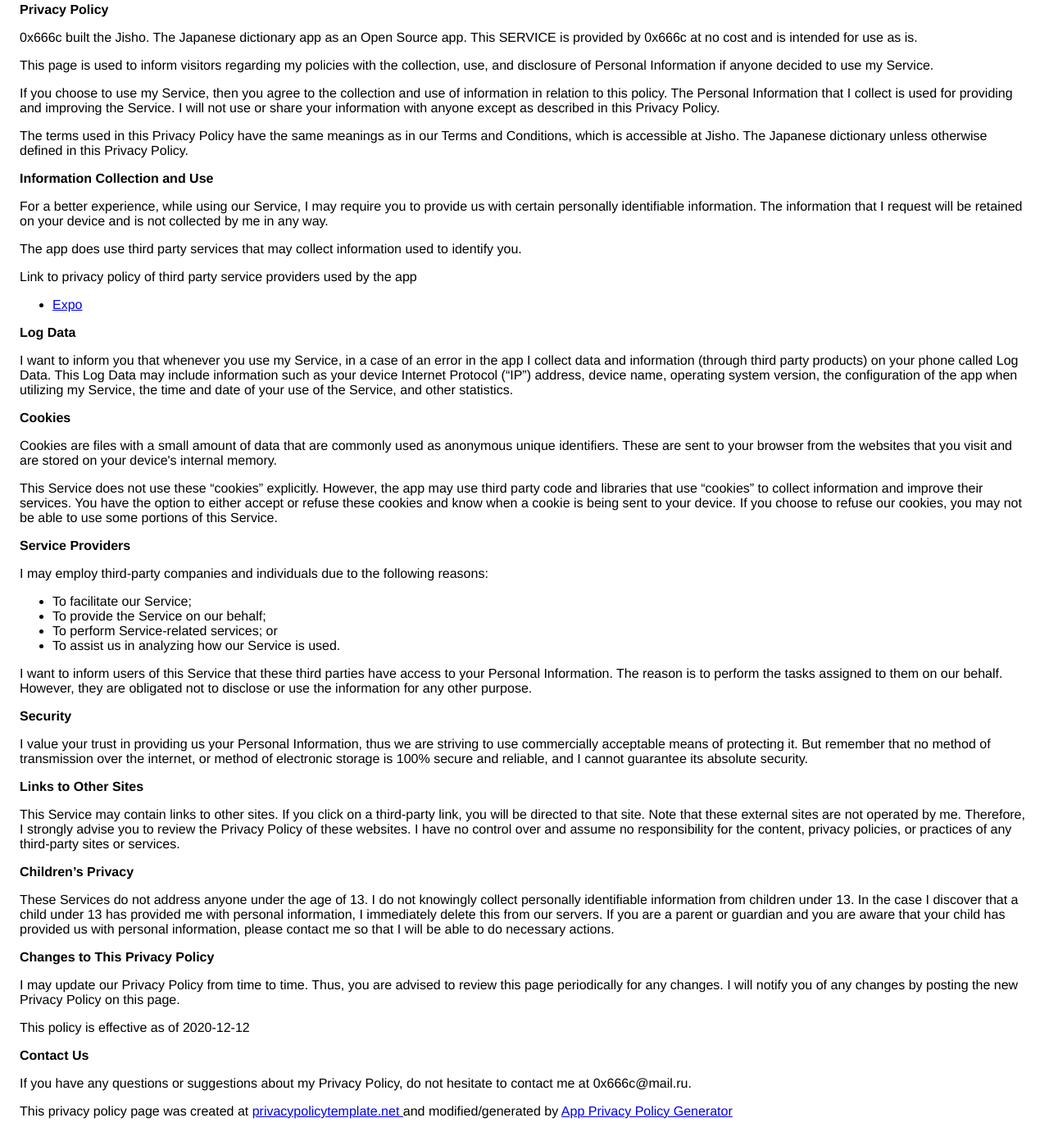
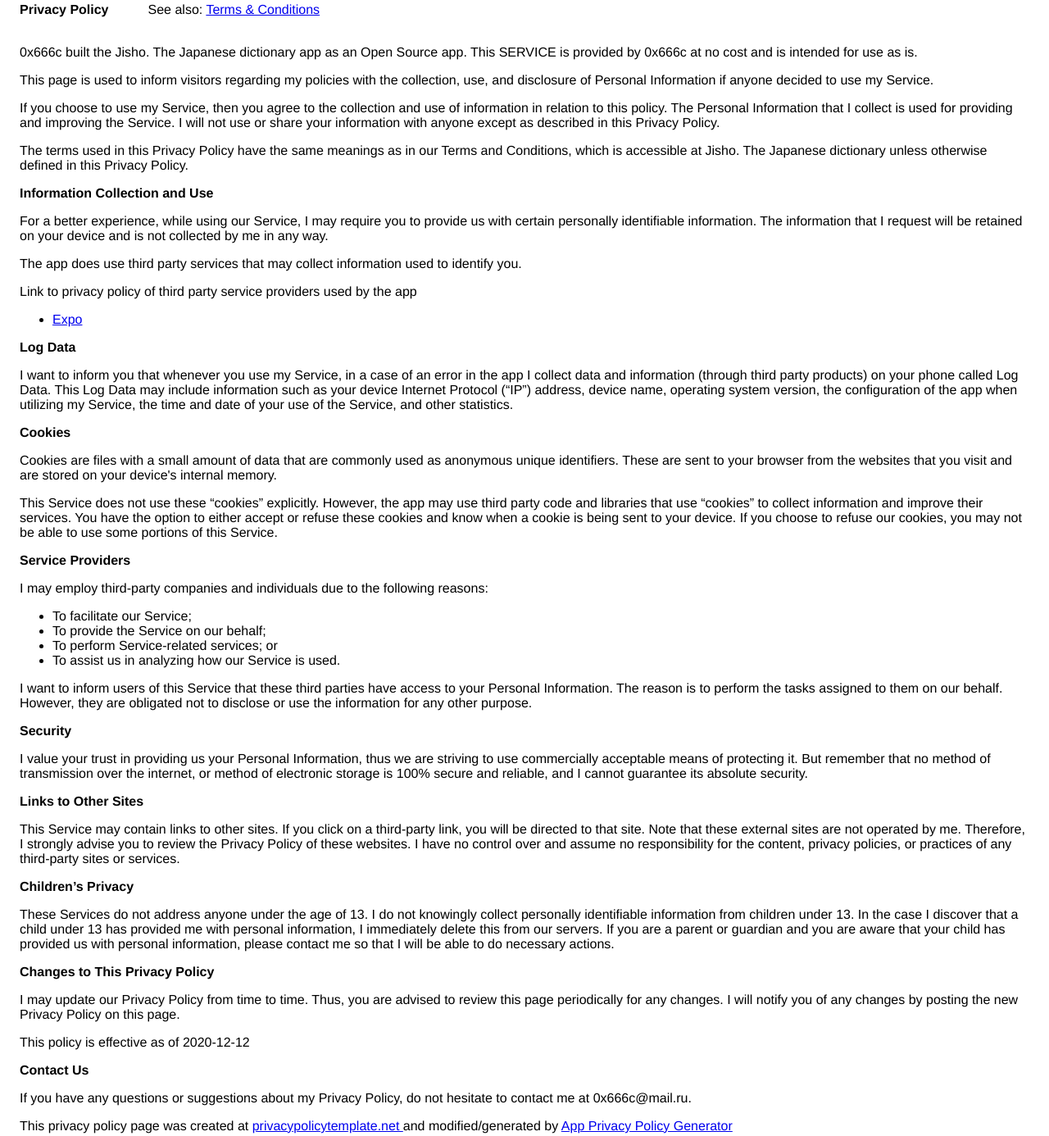
Before and after one commit to 0x666c/mobile-dictionary, a website: page docs/privacy.html in a window 1280 px wide. Shown: the part 21-1407 px from the top of the page at 82% size. Drawn offline with Linux system fonts and the light colour scheme.

Commit message:
Privacy/toc formatting, links to each other

```diff
--- a/docs/privacy.html
+++ b/docs/privacy.html
@@ -1,109 +1,101 @@
 <!DOCTYPE html>
 <html>
 	<head>
-      <meta charset='utf-8'>
-      <meta name='viewport' content='width=device-width'>
+		<meta charset="utf-8" />
+		<meta name="viewport" content="width=device-width" />
 		<title>Privacy Policy</title>
-      <style> body { font-family: 'Helvetica Neue', Helvetica, Arial, sans-serif; padding:1em; } </style>
+		<style>
+			body {
+				font-family: "Helvetica Neue", Helvetica, Arial, sans-serif;
+				padding: 1em;
+			}
+		</style>
 	</head>
 	<body>
-    <strong>Privacy Policy</strong> <p>
-                  0x666c built the Jisho. The Japanese dictionary app as
-                  an Open Source app. This SERVICE is provided by
-                  0x666c at no cost and is intended for use as
-                  is.
-                </p> <p>
-                  This page is used to inform visitors regarding my
-                  policies with the collection, use, and disclosure of Personal
-                  Information if anyone decided to use my Service.
-                </p> <p>
-                  If you choose to use my Service, then you agree to
-                  the collection and use of information in relation to this
-                  policy. The Personal Information that I collect is
-                  used for providing and improving the Service. I will not use or share your information with
-                  anyone except as described in this Privacy Policy.
-                </p> <p>
-                  The terms used in this Privacy Policy have the same meanings
-                  as in our Terms and Conditions, which is accessible at
-                  Jisho. The Japanese dictionary unless otherwise defined in this Privacy Policy.
-                </p> <p><strong>Information Collection and Use</strong></p> <p>
-                  For a better experience, while using our Service, I
-                  may require you to provide us with certain personally
-                  identifiable information. The information that
-                  I request will be retained on your device and is not collected by me in any way.
-                </p> <div><p>
-                    The app does use third party services that may collect
-                    information used to identify you.
-                  </p> <p>
-                    Link to privacy policy of third party service providers used
-                    by the app
-                  </p> <ul><!----><!----><!----><!----><!----><!----><!----><!----><!----><!----><!----><!----><!----><!----><!----><li><a href="https://expo.io/privacy" target="_blank" rel="noopener noreferrer">Expo</a></li><!----><!----><!----><!----><!----><!----><!----><!----><!----></ul></div> <p><strong>Log Data</strong></p> <p>
-                  I want to inform you that whenever you
-                  use my Service, in a case of an error in the app
-                  I collect data and information (through third party
-                  products) on your phone called Log Data. This Log Data may
-                  include information such as your device Internet Protocol
-                  (“IP”) address, device name, operating system version, the
-                  configuration of the app when utilizing my Service,
-                  the time and date of your use of the Service, and other
-                  statistics.
-                </p> <p><strong>Cookies</strong></p> <p>
-                  Cookies are files with a small amount of data that are
-                  commonly used as anonymous unique identifiers. These are sent
-                  to your browser from the websites that you visit and are
-                  stored on your device's internal memory.
-                </p> <p>
-                  This Service does not use these “cookies” explicitly. However,
-                  the app may use third party code and libraries that use
-                  “cookies” to collect information and improve their services.
-                  You have the option to either accept or refuse these cookies
-                  and know when a cookie is being sent to your device. If you
-                  choose to refuse our cookies, you may not be able to use some
-                  portions of this Service.
-                </p> <p><strong>Service Providers</strong></p> <p>
-                  I may employ third-party companies and
-                  individuals due to the following reasons:
-                </p> <ul><li>To facilitate our Service;</li> <li>To provide the Service on our behalf;</li> <li>To perform Service-related services; or</li> <li>To assist us in analyzing how our Service is used.</li></ul> <p>
-                  I want to inform users of this Service
-                  that these third parties have access to your Personal
-                  Information. The reason is to perform the tasks assigned to
-                  them on our behalf. However, they are obligated not to
-                  disclose or use the information for any other purpose.
-                </p> <p><strong>Security</strong></p> <p>
-                  I value your trust in providing us your
-                  Personal Information, thus we are striving to use commercially
-                  acceptable means of protecting it. But remember that no method
-                  of transmission over the internet, or method of electronic
-                  storage is 100% secure and reliable, and I cannot
-                  guarantee its absolute security.
-                </p> <p><strong>Links to Other Sites</strong></p> <p>
-                  This Service may contain links to other sites. If you click on
-                  a third-party link, you will be directed to that site. Note
-                  that these external sites are not operated by me.
-                  Therefore, I strongly advise you to review the
-                  Privacy Policy of these websites. I have
-                  no control over and assume no responsibility for the content,
-                  privacy policies, or practices of any third-party sites or
-                  services.
-                </p> <p><strong>Children’s Privacy</strong></p> <p>
-                  These Services do not address anyone under the age of 13.
-                  I do not knowingly collect personally
-                  identifiable information from children under 13. In the case
-                  I discover that a child under 13 has provided
-                  me with personal information, I immediately
-                  delete this from our servers. If you are a parent or guardian
-                  and you are aware that your child has provided us with
-                  personal information, please contact me so that
-                  I will be able to do necessary actions.
-                </p> <p><strong>Changes to This Privacy Policy</strong></p> <p>
-                  I may update our Privacy Policy from
-                  time to time. Thus, you are advised to review this page
-                  periodically for any changes. I will
-                  notify you of any changes by posting the new Privacy Policy on
-                  this page.
-                </p> <p>This policy is effective as of 2020-12-12</p> <p><strong>Contact Us</strong></p> <p>
-                  If you have any questions or suggestions about my
-                  Privacy Policy, do not hesitate to contact me at 0x666c@mail.ru.
-                </p> <p>This privacy policy page was created at <a href="https://privacypolicytemplate.net" target="_blank" rel="noopener noreferrer">privacypolicytemplate.net </a>and modified/generated by <a href="https://app-privacy-policy-generator.nisrulz.com/" target="_blank" rel="noopener noreferrer">App Privacy Policy Generator</a></p>
+		<div>
+			<strong>Privacy Policy</strong><span style="margin-left: 3em">See also: <a href="TaC">Terms &amp; Conditions</a></span>
+		</div>
+		<br />
+		<p>0x666c built the Jisho. The Japanese dictionary app as an Open Source app. This SERVICE is provided by 0x666c at no cost and is intended for use as is.</p>
+		<p>This page is used to inform visitors regarding my policies with the collection, use, and disclosure of Personal Information if anyone decided to use my Service.</p>
+		<p>
+			If you choose to use my Service, then you agree to the collection and use of information in relation to this policy. The Personal Information that I collect is used for
+			providing and improving the Service. I will not use or share your information with anyone except as described in this Privacy Policy.
+		</p>
+		<p>
+			The terms used in this Privacy Policy have the same meanings as in our Terms and Conditions, which is accessible at Jisho. The Japanese dictionary unless otherwise
+			defined in this Privacy Policy.
+		</p>
+		<p><strong>Information Collection and Use</strong></p>
+		<p>
+			For a better experience, while using our Service, I may require you to provide us with certain personally identifiable information. The information that I request will
+			be retained on your device and is not collected by me in any way.
+		</p>
+		<div>
+			<p>The app does use third party services that may collect information used to identify you.</p>
+			<p>Link to privacy policy of third party service providers used by the app</p>
+			<ul>
+				<!----><!----><!----><!----><!----><!----><!----><!----><!----><!----><!----><!----><!----><!----><!---->
+				<li><a href="https://expo.io/privacy" target="_blank" rel="noopener noreferrer">Expo</a></li>
+				<!----><!----><!----><!----><!----><!----><!----><!----><!---->
+			</ul>
+		</div>
+		<p><strong>Log Data</strong></p>
+		<p>
+			I want to inform you that whenever you use my Service, in a case of an error in the app I collect data and information (through third party products) on your phone
+			called Log Data. This Log Data may include information such as your device Internet Protocol (“IP”) address, device name, operating system version, the configuration of
+			the app when utilizing my Service, the time and date of your use of the Service, and other statistics.
+		</p>
+		<p><strong>Cookies</strong></p>
+		<p>
+			Cookies are files with a small amount of data that are commonly used as anonymous unique identifiers. These are sent to your browser from the websites that you visit
+			and are stored on your device's internal memory.
+		</p>
+		<p>
+			This Service does not use these “cookies” explicitly. However, the app may use third party code and libraries that use “cookies” to collect information and improve
+			their services. You have the option to either accept or refuse these cookies and know when a cookie is being sent to your device. If you choose to refuse our cookies,
+			you may not be able to use some portions of this Service.
+		</p>
+		<p><strong>Service Providers</strong></p>
+		<p>I may employ third-party companies and individuals due to the following reasons:</p>
+		<ul>
+			<li>To facilitate our Service;</li>
+			<li>To provide the Service on our behalf;</li>
+			<li>To perform Service-related services; or</li>
+			<li>To assist us in analyzing how our Service is used.</li>
+		</ul>
+		<p>
+			I want to inform users of this Service that these third parties have access to your Personal Information. The reason is to perform the tasks assigned to them on our
+			behalf. However, they are obligated not to disclose or use the information for any other purpose.
+		</p>
+		<p><strong>Security</strong></p>
+		<p>
+			I value your trust in providing us your Personal Information, thus we are striving to use commercially acceptable means of protecting it. But remember that no method of
+			transmission over the internet, or method of electronic storage is 100% secure and reliable, and I cannot guarantee its absolute security.
+		</p>
+		<p><strong>Links to Other Sites</strong></p>
+		<p>
+			This Service may contain links to other sites. If you click on a third-party link, you will be directed to that site. Note that these external sites are not operated by
+			me. Therefore, I strongly advise you to review the Privacy Policy of these websites. I have no control over and assume no responsibility for the content, privacy
+			policies, or practices of any third-party sites or services.
+		</p>
+		<p><strong>Children’s Privacy</strong></p>
+		<p>
+			These Services do not address anyone under the age of 13. I do not knowingly collect personally identifiable information from children under 13. In the case I discover
+			that a child under 13 has provided me with personal information, I immediately delete this from our servers. If you are a parent or guardian and you are aware that your
+			child has provided us with personal information, please contact me so that I will be able to do necessary actions.
+		</p>
+		<p><strong>Changes to This Privacy Policy</strong></p>
+		<p>
+			I may update our Privacy Policy from time to time. Thus, you are advised to review this page periodically for any changes. I will notify you of any changes by posting
+			the new Privacy Policy on this page.
+		</p>
+		<p>This policy is effective as of 2020-12-12</p>
+		<p><strong>Contact Us</strong></p>
+		<p>If you have any questions or suggestions about my Privacy Policy, do not hesitate to contact me at 0x666c@mail.ru.</p>
+		<p>
+			This privacy policy page was created at <a href="https://privacypolicytemplate.net" target="_blank" rel="noopener noreferrer">privacypolicytemplate.net </a>and
+			modified/generated by <a href="https://app-privacy-policy-generator.nisrulz.com/" target="_blank" rel="noopener noreferrer">App Privacy Policy Generator</a>
+		</p>
 	</body>
 </html>
```
Also changed, not shown: docs/TaC.html (+78 -104 lines). Lines whose indentation alone changed are shown as unchanged.
